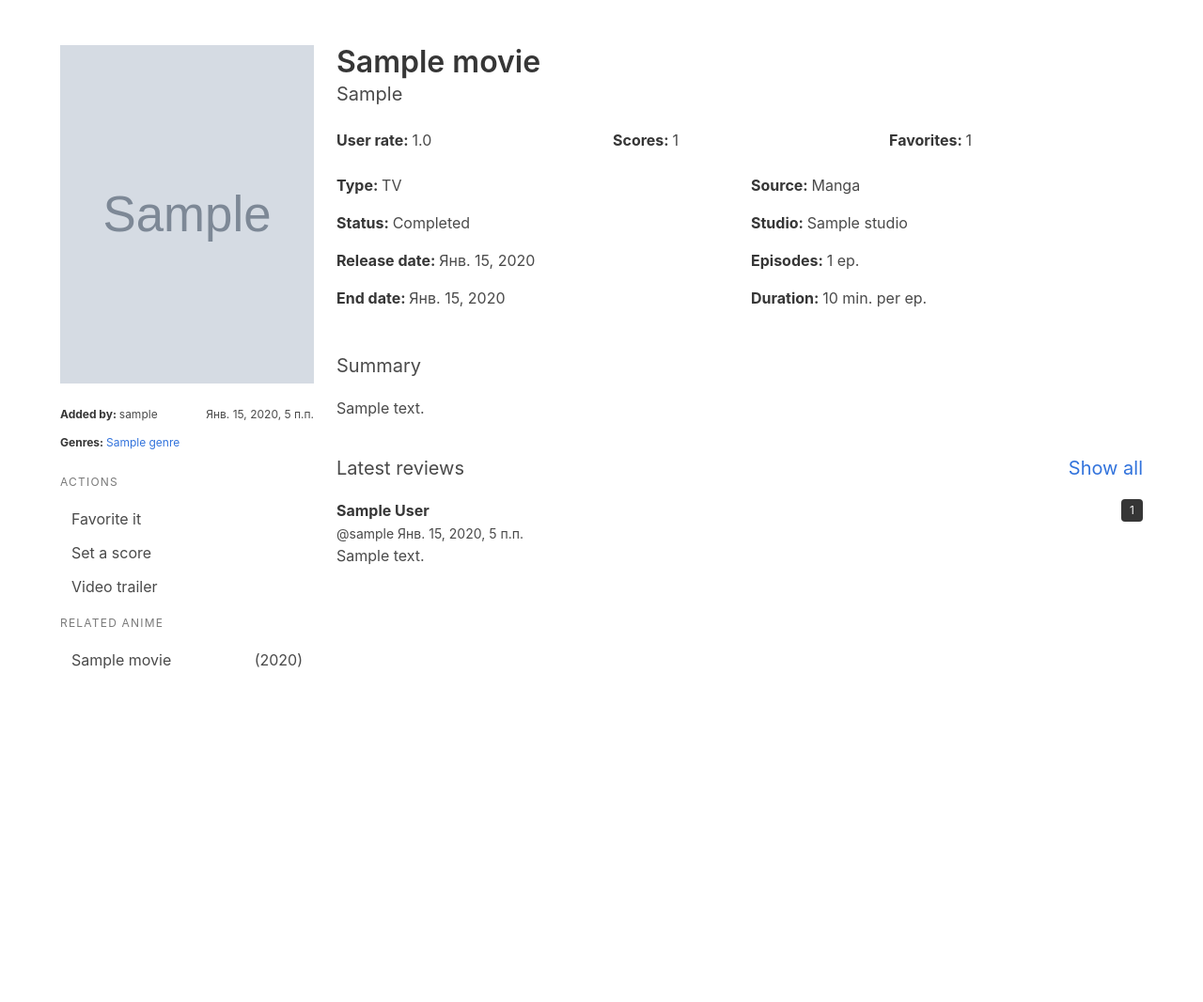
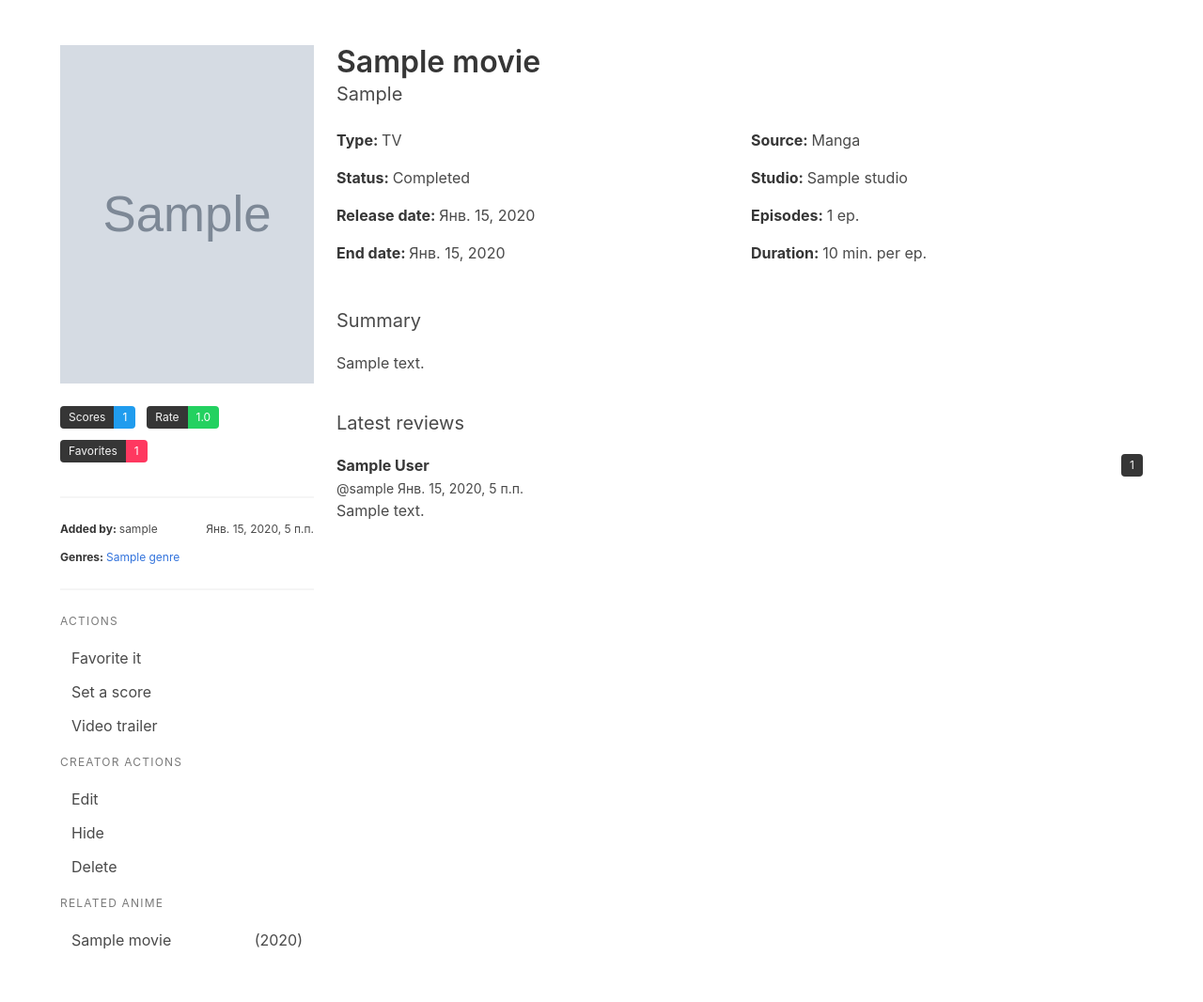
Before and after one commit to wohyperion/AnimaseProject, a Django app: page /movies/1/ in a window 1280 px wide. Shown: the part 52-1118 px from the top of the page at 94% size. Before the commit the page ends 763 px from the top, so only its background shows below. Run offline with Django 3.2, Linux system fonts and the light colour scheme; a user stored in the database is signed in; tables that the repository leaves empty hold one stand-in row (values such as "Sample post"); grey boxes marked "Sample" are stand-in pictures; parts of the project's set-up code (start-up, migrations or seed data) failed here and were passed over; some libraries are stand-ins or nearby versions.

Commit message:
Update movie detail view Create movie favorite view

```diff
--- a/movies/templates/movies/movie_detail.html
+++ b/movies/templates/movies/movie_detail.html
@@ -7,7 +7,28 @@
                 <img src="{{ movie.cover_url }}" alt="Movie cover" style="object-fit: cover; object-position: center;">
             </figure>
             <br>
-            <div class="content is-small">
+            <div class="field is-grouped is-grouped-multiline">
+                <div class="control">
+                    <div class="tags has-addons">
+                        <span class="tag is-dark">Scores</span>
+                        <span class="tag is-info">{{ movie.score_set.count }}</span>
+                    </div>
+                </div>
+                <div class="control">
+                    <div class="tags has-addons">
+                        <span class="tag is-dark">Rate</span>
+                        <span class="tag is-success">{{ movie.rate.average_rate }}</span>
+                    </div>
+                </div>
+                <div class="control">
+                    <div class="tags has-addons">
+                        <span class="tag is-dark">Favorites</span>
+                        <span class="tag is-danger">{{ movie.favorite_set.count }}</span>
+                    </div>
+                </div>
+            </div>
+            <hr>
+            <div class="content is-small is-marginless">
                 <p>
                     <strong>Added by: </strong> {{ movie.user.username }}
                     <span class="is-pulled-right">{{ movie.added_date }}</span>
@@ -21,6 +42,7 @@
                     {% endfor %}
                 </p>
             </div>
+            <hr>
             <aside class="menu">
                 {# TODO: create added by and admin section #}
                 <p class="menu-label">Actions</p>
@@ -31,6 +53,16 @@
                         <li><a href="{{ movie.trailer_url }}" target="_blank">Video trailer</a></li>
                     {% endif %}
                 </ul>
+                {% if movie.user == user or user.is_superuser %}
+                    <p class="menu-label">Creator Actions</p>
+                    <ul class="menu-list">
+                        <li><a href="">Edit</a></li>
+                        {% if user.is_superuser %}
+                            <li><a href="">Hide</a></li>
+                            <li><a href="">Delete</a></li>
+                        {% endif %}
+                    </ul>
+                {% endif %}
                 {% if movie.related.count > 0 %}
                     <p class="menu-label">Related anime</p>
                     <ul class="menu-list">
@@ -46,21 +78,11 @@
                 {% endif %}
             </aside>
         </div>
+
         <div class="column">
             <div class="content">
                 <h1 class="title">{{ movie.title }}</h1>
                 <p class="subtitle">{{ movie.synonym }}</p>
-            </div>
-            <div class="columns">
-                <div class="column">
-                    <strong>User rate: </strong>{{ movie.rate.average_rate }}
-                </div>
-                <div class="column">
-                    <strong>Scores: </strong>{{ movie.score_set.all.count }}
-                </div>
-                <div class="column">
-                    <strong>Favorites: </strong>{{ movie.favorite_set.all.count }}
-                </div>
             </div>
             <div class="columns">
                 <div class="column">
@@ -93,9 +115,11 @@
                 <br>
                 <p class="subtitle">
                     Latest reviews
-                    <span class="is-pulled-right">
-                        <a href="">Show all</a>
-                    </span>
+                    {% if movie.score_set.count > 10 %}
+                        <span class="is-pulled-right">
+                            <a href="">Show all ({{ movie.score_set.count }})</a>
+                        </span>
+                    {% endif %}
                 </p>
                 {% if movie.score_set.all.count > 0 %}
                     {% for score in movie.score_set.all|dictsortreversed:"date"|slice:"10" %}
--- a/movies/urls.py
+++ b/movies/urls.py
@@ -6,6 +6,7 @@ app_name = 'movies'
 urlpatterns = [
     path('', views.MovieListView.as_view(), name='index'),
     path('<int:pk>/', views.MovieDetailView.as_view(), name='movie-detail'),
+    path('<int:pk>/favorite/', views.MovieToFavoriteView.as_view(), name='movie-favorite'),
     path('scores/', views.ScoreListView.as_view(), name='score-list'),
-    path('<genre>/', views.GenreMovieListView.as_view(), name='genre-detail'),
+    path('<genre>/', views.MovieByGenreListView.as_view(), name='genre-detail'),
 ]
--- a/movies/views.py
+++ b/movies/views.py
@@ -1,13 +1,9 @@
 from django.shortcuts import render, get_object_or_404
-from django.views.generic import ListView, DetailView
+from django.views.generic import ListView, DetailView, View
+from django.contrib.auth.mixins import LoginRequiredMixin
+from django.http import HttpResponse
 
 from .models import (Movie, Genre, Score)
-
-
-# Create your views here.
-def index(request):
-    context = {}
-    return render(request, 'base.html', context)
 
 
 class MovieListView(ListView):
@@ -25,7 +21,16 @@ class MovieDetailView(DetailView):
     model = Movie
 
 
-class GenreMovieListView(ListView):
+class MovieToFavoriteView(View):
+
+    def post(self, request, *args, **kwargs):
+        print(request)
+        print(args)
+        print(kwargs)
+        return HttpResponse('Movie ID: {0}'.format(self.kwargs['pk']))
+
+
+class MovieByGenreListView(ListView):
     model = Movie
     paginate_by = 24
     template_name = 'movies/movie_by_genre.html'
@@ -35,7 +40,7 @@ class GenreMovieListView(ListView):
         return Movie.objects.filter(genre=genre)
 
     def get_context_data(self, *, object_list=None, **kwargs):
-        context = super(GenreMovieListView, self).get_context_data()
+        context = super(MovieByGenreListView, self).get_context_data()
         context['genre_list'] = Genre.objects.all()
         context['genre'] = get_object_or_404(Genre, title=self.kwargs['genre'])
         return context
```
